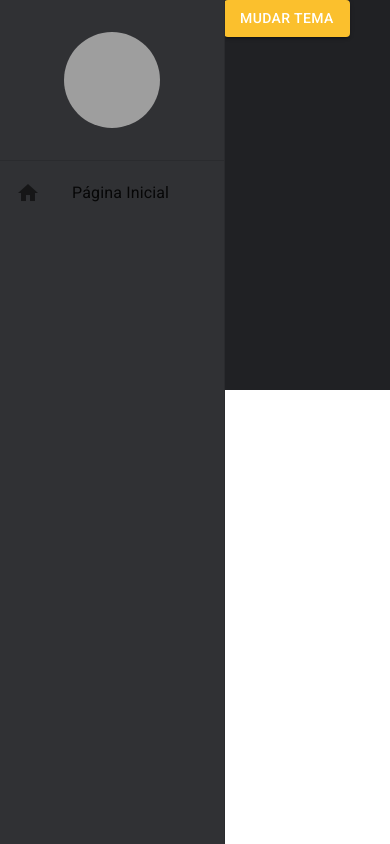
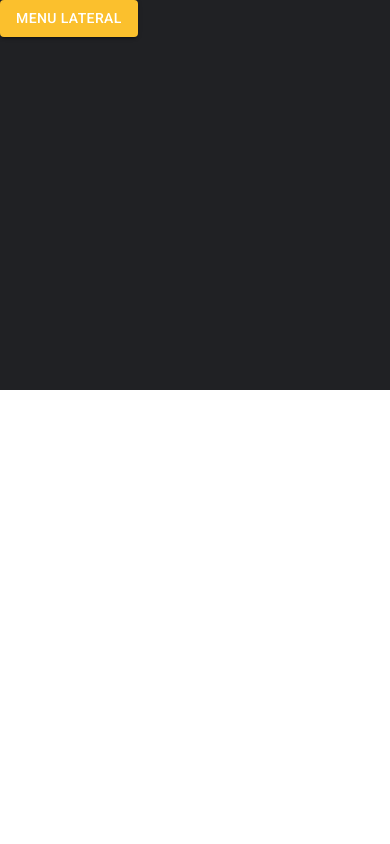
Before and after one commit to EGomesCG/projetoMUI, a React (Create React App) app: page /pagina-inicial in a window 390 px wide. Built offline with nearby package versions, Linux system fonts and the light colour scheme; grey boxes are pictures that could not be loaded.

Commit message:
feat: Add a responsividade do menu lateral

```diff
--- a/src/App.tsx
+++ b/src/App.tsx
@@ -3,10 +3,13 @@ import { BrowserRouter } from "react-router-dom";
 import { AppRoutes } from "./routes";
 import { MenuLateral } from "./shared/components";
 import { AppThemeProvider } from "./shared/contexts";
+import { AppDrawerProvider } from "./shared/contexts";
 
 export const App = () => {
   return (
     <AppThemeProvider>
+       <AppDrawerProvider>
+
       {/* <ThemeProvider theme={DarkTheme}> -> com nosso componente de tema pronto este não será necessario*/}
         {/* Tema da site */}
         <BrowserRouter>
@@ -17,6 +20,7 @@ export const App = () => {
           </MenuLateral>
         </BrowserRouter>
       {/* </ThemeProvider> */}
+        </AppDrawerProvider>
     </AppThemeProvider>
   );
 }
--- a/src/routes/index.tsx
+++ b/src/routes/index.tsx
@@ -1,9 +1,9 @@
 import { Button } from "@mui/material";
 import { Routes, Route, Navigate } from "react-router-dom";
-import { useAppThemeContext } from "../shared/contexts";
+import { useAppDrawerContext } from "../shared/contexts";
 
 export const AppRoutes = () => {
-    const { toggleTheme } = useAppThemeContext();
+    const { toggleDrawerOpen } = useAppDrawerContext();
 
     return (
         <Routes>
@@ -12,9 +12,9 @@ export const AppRoutes = () => {
             <Button
                 variant="contained"
                 color="primary"
-                onClick={toggleTheme}
+                onClick={toggleDrawerOpen}
                 >
-                    Mudar tema
+                    Menu lateral
                 </Button>}/>
             <Route path="*" element={<Navigate to="/pagina-inicial"/>}/>
         </Routes>
--- a/src/shared/components/menu-lateral/MenuLateral.tsx
+++ b/src/shared/components/menu-lateral/MenuLateral.tsx
@@ -1,6 +1,7 @@
 //Este componente tem o objetivo de criar um menu lateral com o material UI
-import { Avatar, Divider, Drawer, useTheme, List, ListItemButton, ListItemIcon, ListItemText, Icon } from "@mui/material";
+import { Avatar, Divider, Drawer, useTheme, List, ListItemButton, ListItemIcon, ListItemText, Icon, useMediaQuery } from "@mui/material";
 import {Box} from '@mui/system'
+import { useAppDrawerContext } from "../../contexts";
 
 interface IMenuLateral {
     children: React.ReactNode
@@ -9,13 +10,26 @@ interface IMenuLateral {
 export const MenuLateral: React.FC<IMenuLateral> = ({ children}) => {
     //Este useTheme acessa as propriedades de temas do MUI
     const theme = useTheme();
+
+    //Para trabalhar com responsivo, configuramos assim...
+    const smDown = useMediaQuery(theme.breakpoints.down('sm'));
+
+    //Com o contexto feito posso acessar a variavel ou a função
+    const {isDrawerOpen, toggleDrawerOpen} = useAppDrawerContext();
+
     return(
         <>
          {/* open={true} variant='permanent'
-         Para abrir o menu na app iremos passar alguns atributos: open=vdd OU variante pode ser permanente=DESKTOP,
-         temporario=SMARTFONE e persistente
+         Para abrir o menu na app iremos passar alguns atributos: open=vdd OU variante pode ser
+         permanente=DESKTOP(continua o tempo todo na tela - sempre aberto),
+         temporario=SMARTFONE(queremos que ele fica sobre as coisas - fica uma parte transparente e escura) e
+         persistente(o menu se encolhe e abre mais permanece na tela - se expande na tela e recolhe e fica apenas os icones aparecendo)
         */}
-         <Drawer variant='permanent'>
+        {/* Na nossa app iremos alterna entre permanent e temporario ....,
+        então, podemos realizar a comparação pra saber qual o tamanho da tela */}
+         <Drawer open={isDrawerOpen} variant={smDown ? 'temporary' : 'permanent'}
+         onClose={toggleDrawerOpen}
+         >
             {/* O Box parece a div, nos ajuda a definir o tamhanho do nosso menu
             Este Box irá conter todo o conteudo lateral */}
             <Box width={theme.spacing(28)} height="100%" display="flex" flexDirection="column">
@@ -46,7 +60,7 @@ export const MenuLateral: React.FC<IMenuLateral> = ({ children}) => {
         com isto o conteudo da nossa aplicação irá avançar para o centro da tela 112px
         Este box terá o conteudo das paginas
         */}
-        <Box height="100vh" marginLeft={theme.spacing(28)}>
+        <Box height="100vh" marginLeft={smDown ? 0 : theme.spacing(28)}>
             {children}
         </Box>
         </>
--- /dev/null
+++ b/src/shared/contexts/DrawerContext.tsx
@@ -0,0 +1,38 @@
+//Através deste contexto podemos compartilhar se a tela está no responsivo ou não
+import { createContext, useCallback, useContext, useState } from "react";
+
+//A variavel no desktop=false e no smart=true | a função alterna os valores
+interface IDrawerContextData {
+    isDrawerOpen:boolean;
+    toggleDrawerOpen: () => void;
+}
+//Essa const recebe os atributos da interface
+const DrawerContext = createContext({} as IDrawerContextData);
+
+//Com este export posso resgatar os dados deste contexto
+export const useAppDrawerContext = () => {
+    return useContext(DrawerContext);
+}
+
+//Apartir da v.18 do react o children precisa ser declado
+interface IAppDrawerProvider {
+    children: React.ReactNode
+};
+
+//Aqui é o meu componente do contexto
+export const AppDrawerProvider: React.FC<IAppDrawerProvider> = ({children}) => {
+   //essa variavel inicia como false ou seja desktop
+    const [isDrawerOpen, setIsdrawerOpen] = useState(false);
+
+   //Essa função muda o valor da variavel para true | false
+    const toggleDrawerOpen = useCallback(() => {
+        setIsdrawerOpen(oldisDrawerOpen => !oldisDrawerOpen);
+    }, []);
+
+
+    return (
+        <DrawerContext.Provider value={{ isDrawerOpen, toggleDrawerOpen }}>
+            {children}
+        </DrawerContext.Provider>
+    );
+}
--- a/src/shared/contexts/ThemeContext.tsx
+++ b/src/shared/contexts/ThemeContext.tsx
@@ -23,6 +23,7 @@ export const useAppThemeContext = () => {
 interface IAppThemeProvider {
     children: React.ReactNode
 };
+
 export const AppThemeProvider: React.FC<IAppThemeProvider> = ({children}) => {
     //Utilizo o proprio nome da variavel da interface, ela irá armazenar o valor do tema atual
     //Preciso tbém passar a tipagem - posso passar tbém os valores diretos
--- a/src/shared/contexts/index.ts
+++ b/src/shared/contexts/index.ts
@@ -1 +1,2 @@
 export * from './ThemeContext';
+export * from './DrawerContext';
```
